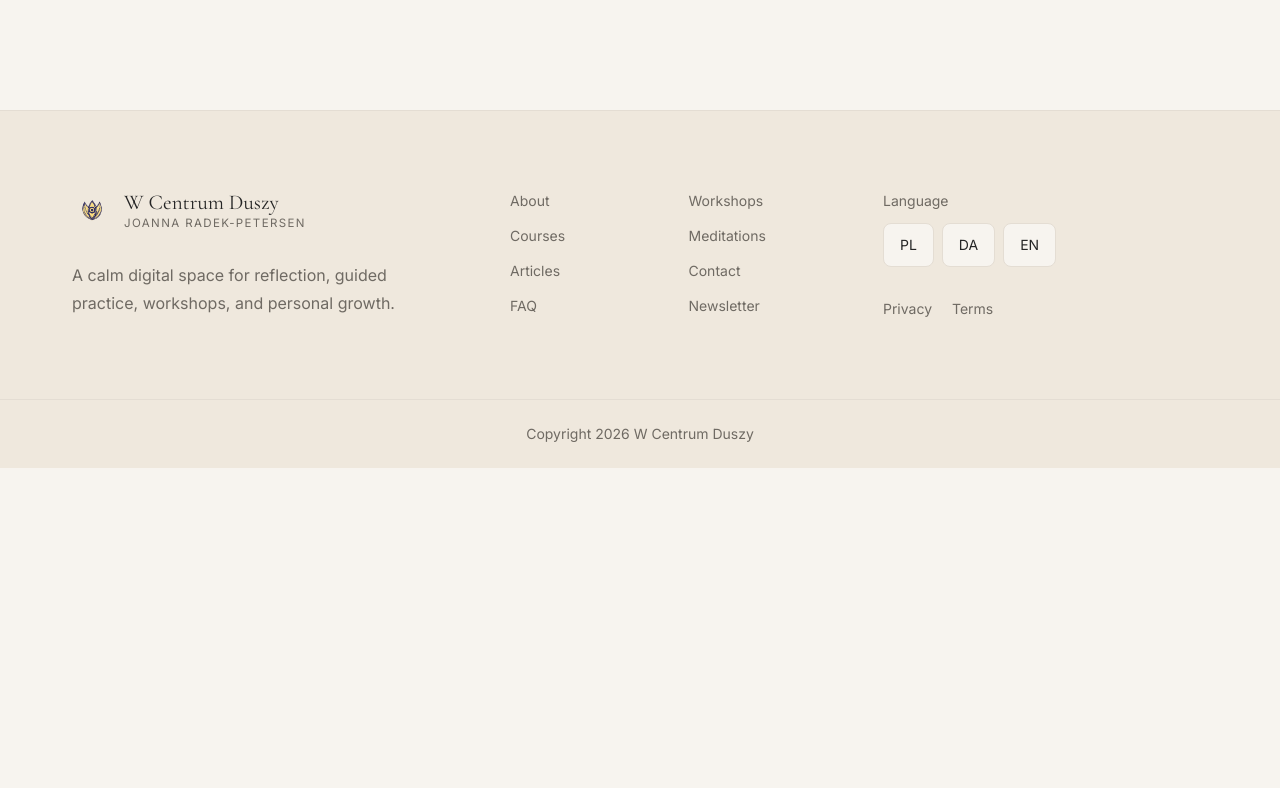
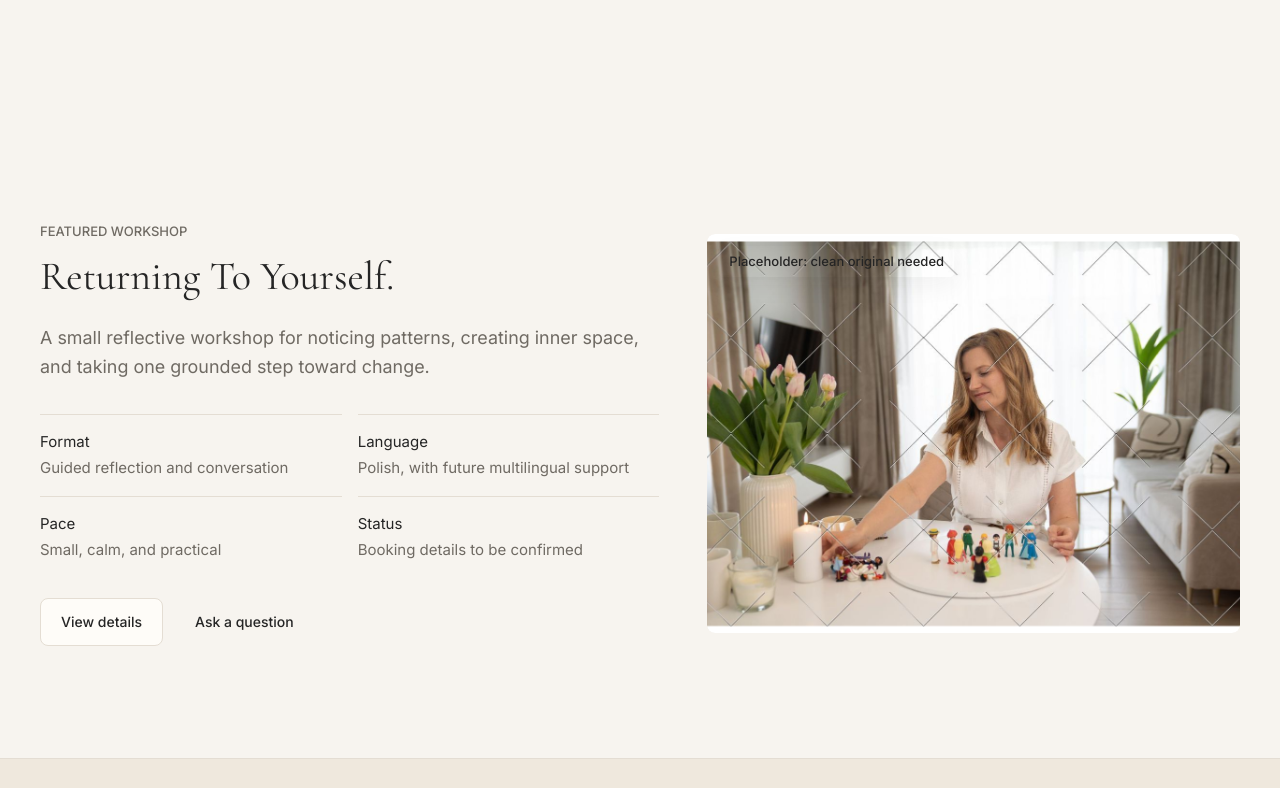
Before and after one commit to bentpetersendk/wcentrumduszy.dk, a Next.js app: page / in a window 1280 px wide. Shown: the part 2792-3580 px from the top of the page. Before the commit the page ends 3260 px from the top, so only its background shows below. Built offline with nearby package versions, Linux system fonts and the light colour scheme.

Commit message:
Add homepage featured workshop

```diff
--- a/src/app/page.tsx
+++ b/src/app/page.tsx
@@ -134,6 +134,51 @@
           </div>
         </Reveal>
       </section>
+
+      <section className="bg-mist/55 px-5 py-20 sm:px-8 lg:py-28" aria-labelledby="featured-workshop-heading">
+        <div className="mx-auto grid max-w-[1200px] items-center gap-12 lg:grid-cols-[1fr_0.86fr]">
+          <Reveal>
+            <div className="max-w-2xl">
+              <p className="text-caption uppercase text-text-muted">Featured workshop</p>
+              <h2 id="featured-workshop-heading" className="mt-3 text-h2 text-text">Returning To Yourself.</h2>
+              <p className="mt-6 text-body text-text-muted">
+                A small reflective workshop for noticing patterns, creating inner space, and taking one grounded
+                step toward change.
+              </p>
+              <dl className="mt-8 grid gap-4 text-small text-text-muted sm:grid-cols-2">
+                <div className="border-t border-border pt-4">
+                  <dt className="text-text">Format</dt>
+                  <dd className="mt-1">Guided reflection and conversation</dd>
+                </div>
+                <div className="border-t border-border pt-4">
+                  <dt className="text-text">Language</dt>
+                  <dd className="mt-1">Polish, with future multilingual support</dd>
+                </div>
+                <div className="border-t border-border pt-4">
+                  <dt className="text-text">Pace</dt>
+                  <dd className="mt-1">Small, calm, and practical</dd>
+                </div>
+                <div className="border-t border-border pt-4">
+                  <dt className="text-text">Status</dt>
+                  <dd className="mt-1">Booking details to be confirmed</dd>
+                </div>
+              </dl>
+              <div className="mt-9 flex flex-col gap-3 sm:flex-row">
+                <ButtonLink href="/workshops" variant="secondary">View details</ButtonLink>
+                <ButtonLink href="/contact" variant="text">Ask a question</ButtonLink>
+              </div>
+            </div>
+          </Reveal>
+          <Reveal delay={0.1}>
+            <EditorialImage
+              src="/photos/portraits/joanna-radek-13.png"
+              alt="Joanna Radek-Petersen preparing materials at a table."
+              aspect="landscape"
+              marker="Placeholder: clean original needed"
+            />
+          </Reveal>
+        </div>
+      </section>
     </div>
   );
 }
```
